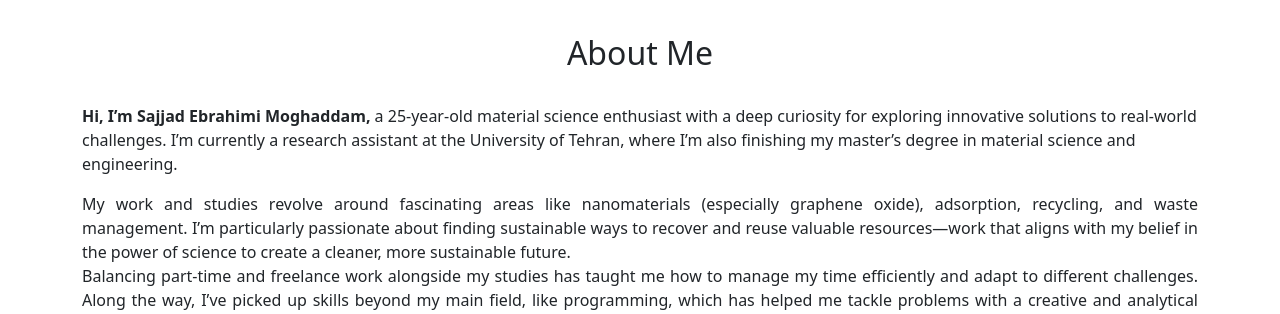
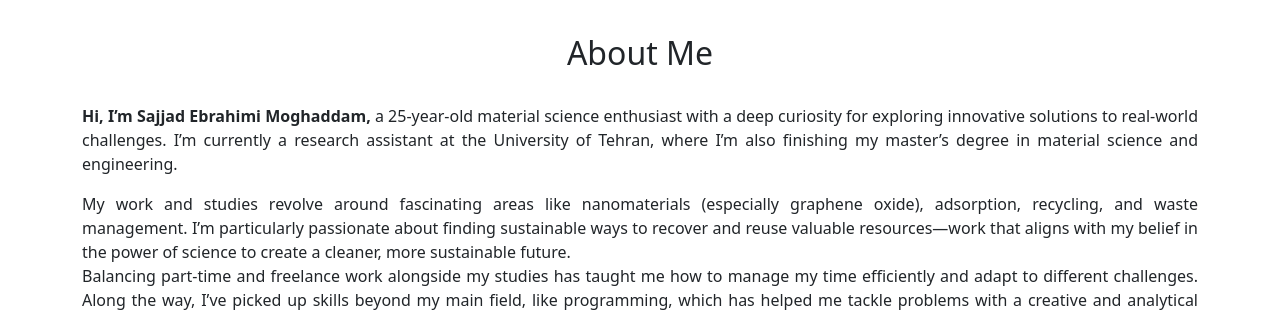
Before and after one commit to semsem1378/portfolio, a Flask app: page / in a window 1280 px wide. Shown: the part 590-904 px from the top of the page. Run offline with Flask 3, Linux system fonts and the light colour scheme.

Commit message:
paragraphs justification

```diff
--- a/static/style.css
+++ b/static/style.css
@@ -98,6 +98,10 @@
     animation: disapperAnimation 0.5s ease-in forwards;
 }
 
+section#about p{
+    text-align: justify;
+}
+
 @keyframes disapperAnimation {
     0% {
         opacity: 1;
```
